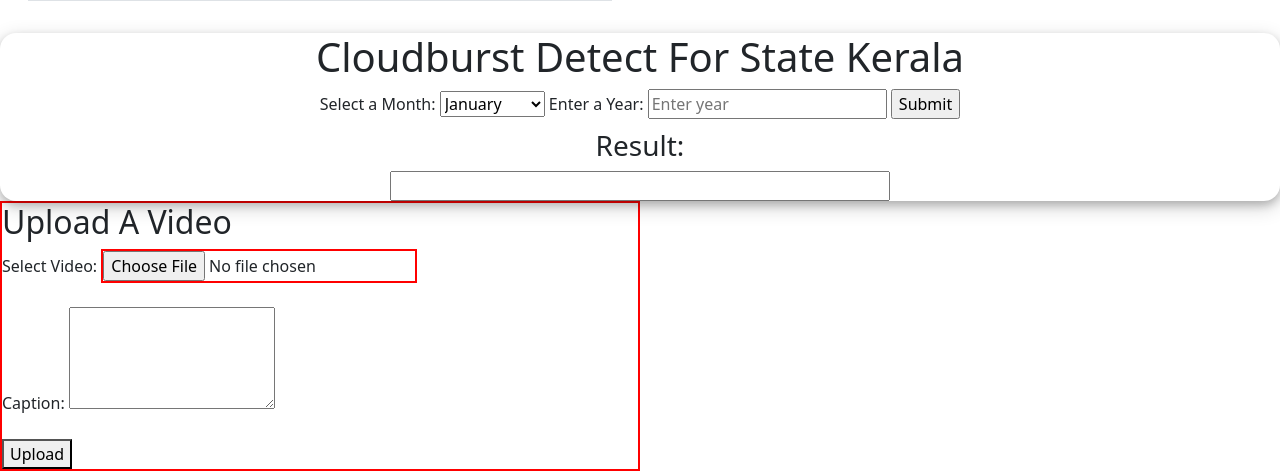
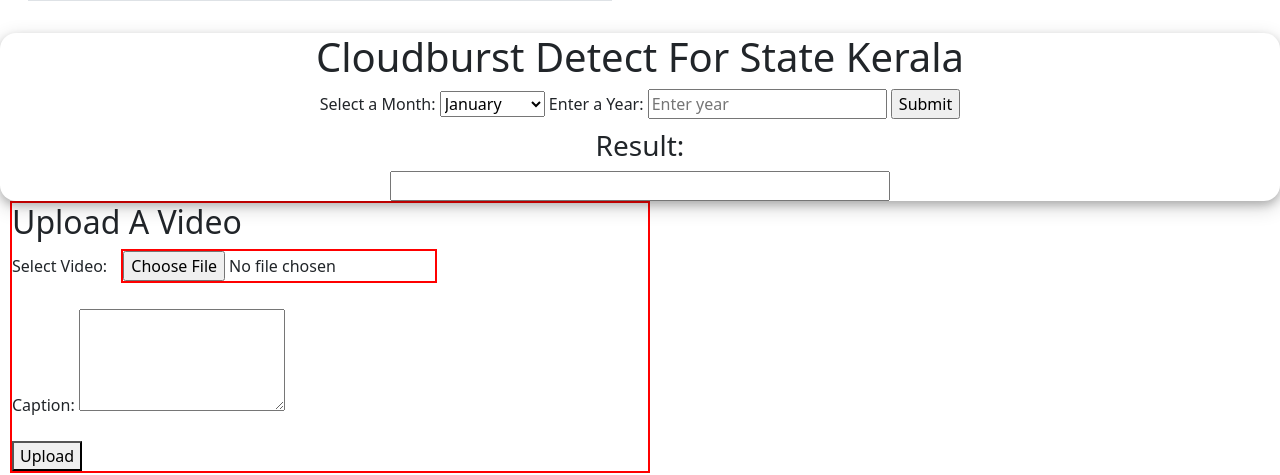
Before and after one commit to Soumen3/CloudBurst, a Django app: page / in a window 1280 px wide. Shown: the part 1508-1983 px from the top of the page. Run offline with Django 4.2, Linux system fonts and the light colour scheme.

Commit message:
New Changes Added

```diff
--- a/Base/templates/home.html
+++ b/Base/templates/home.html
@@ -19,6 +19,8 @@
       }
       #video{
         border: 2px solid red;
+        margin-left: 10px;
+        margin-bottom: 2px;
       }
     </style>
 {% endblock css %}
@@ -71,7 +73,7 @@
           </div>
         </div>
         <div class="col-sm-6">
-          <div class="map" id="map" style="width:600px; height=100px">
+          <div class="map" id="map" style="width:600px">
             <div id="map-legend">
                 <h4>Legend</h4>
                 <p><span class="legend-marker" style="background-color: red;"></span> In Denger</p>
```
